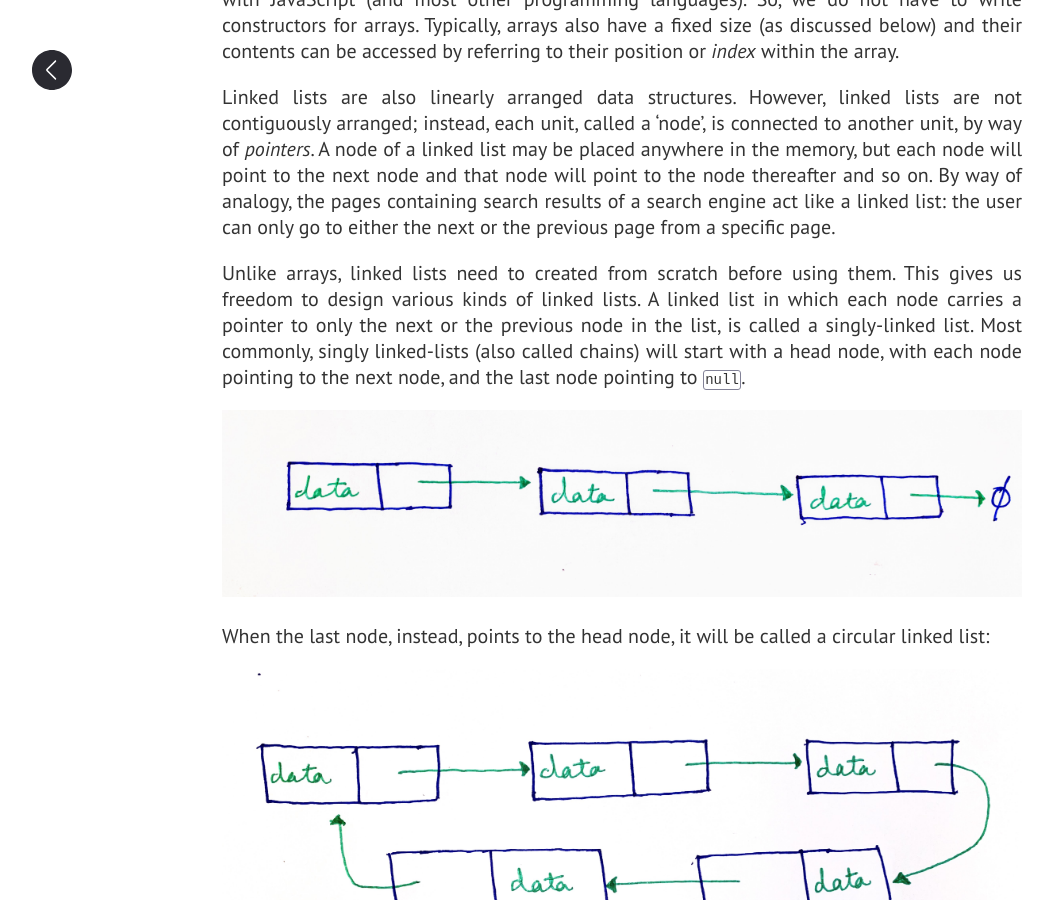
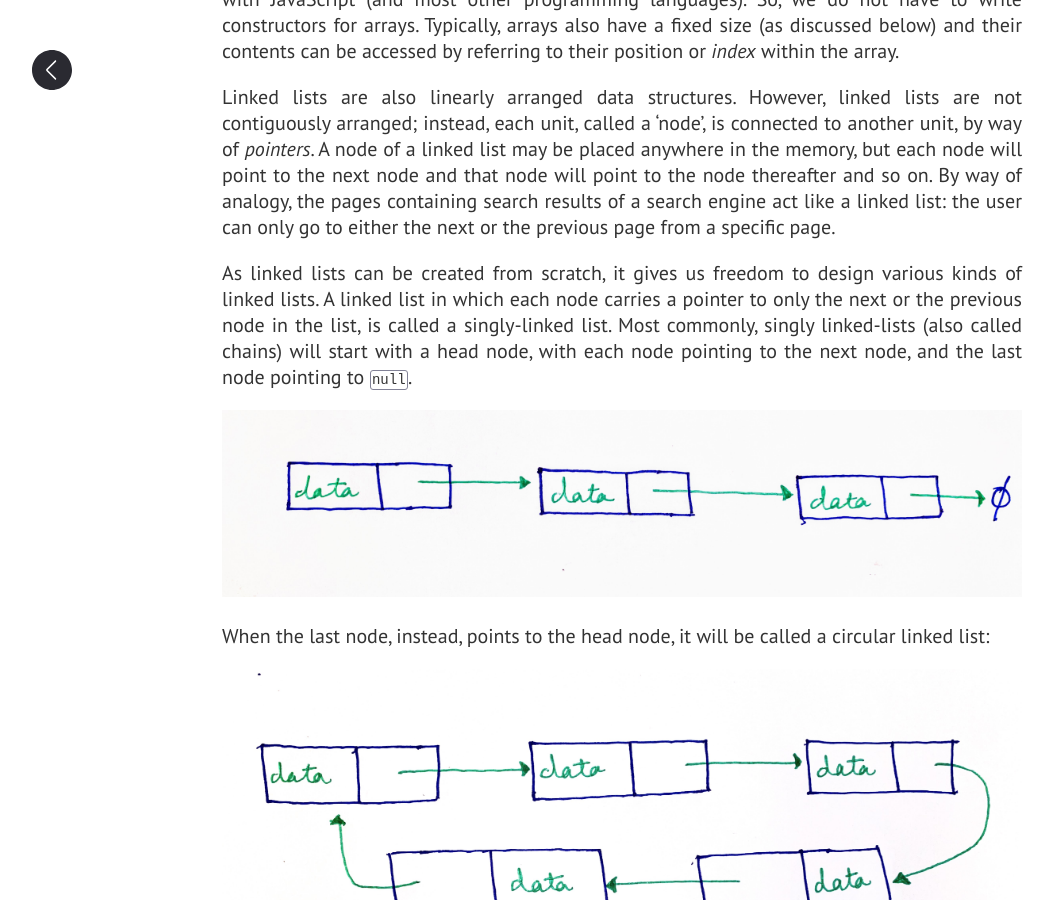
Before and after one commit to oitee/oitee.github.io, a Jekyll site: the page built from _posts/2021-07-27-data-structures-arrays-and-linked-lists.md, in a window 1280 px wide and 900 px high, scrolled down 1034 px. Shown: the whole window, without its empty margins (18-1072 px from the left). Built offline with Jekyll 4.4.1, drawn with Linux system fonts in a browser that asks for light colours; some web fonts are replaced.

Commit message:
Minor changes to a blog entry

```diff
--- a/_posts/2021-07-27-data-structures-arrays-and-linked-lists.md
+++ b/_posts/2021-07-27-data-structures-arrays-and-linked-lists.md
@@ -18,10 +18,9 @@ Unfortunately, there is no silver bullet when it comes to data structures: we ca
 
 Two of the simplest types of data structures are arrays and linked lists. An array is a contiguously structured list of values. Conceptually, an array is a collection of sequentially arranged data values, that are placed on a specific range of indices or positions. Although conceptually, the starting index of an array can be any random integer (or even a string!), in most programming languages, including JavaScript, arrays start from the index of 0 and proceeds incrementally. Unlike most other kinds of data structures, an array comes built-in with JavaScript (and most other programming languages). So, we do not have to write constructors for arrays. Typically, arrays also have a fixed size  (as discussed below) and their contents can be accessed by referring to their position or *index* within the array.
 
-
 Linked lists are also linearly arranged data structures. However, linked lists are not contiguously arranged; instead, each unit, called a 'node', is connected to another unit, by way of *pointers*. A node of a linked list may be placed anywhere in the memory, but each node will point to the next node and that node will point to the node thereafter and so on. By way of analogy, the pages containing search results of a search engine act like a linked list: the user can only go to either the next or the previous page from a specific page.
 
-Unlike arrays, linked lists need to created from scratch before using them. This gives us freedom to design various kinds of linked lists. A linked list in which each node carries a pointer to only the next or the previous node in the list, is called a singly-linked list. Most commonly, singly linked-lists (also called chains) will start with a head node, with each node pointing to the next node, and the last node pointing to `null`.
+As linked lists can be created from scratch, it gives us freedom to design various kinds of linked lists. A linked list in which each node carries a pointer to only the next or the previous node in the list, is called a singly-linked list. Most commonly, singly linked-lists (also called chains) will start with a head node, with each node pointing to the next node, and the last node pointing to `null`.
 
 ![Singly linked list](/assets/images/singlyLinkedList.jpg)
 
```
